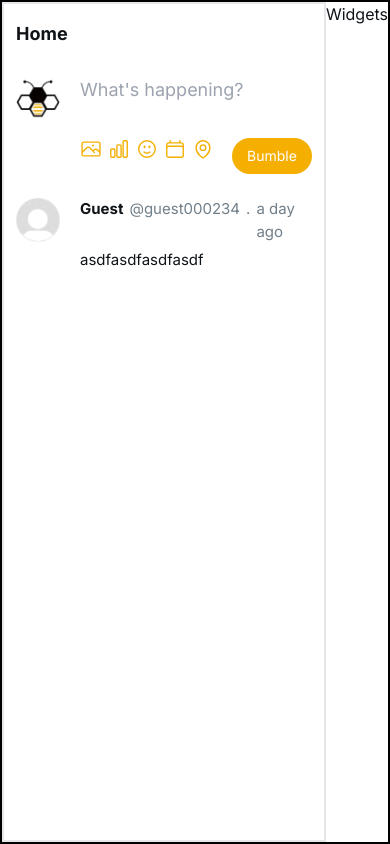
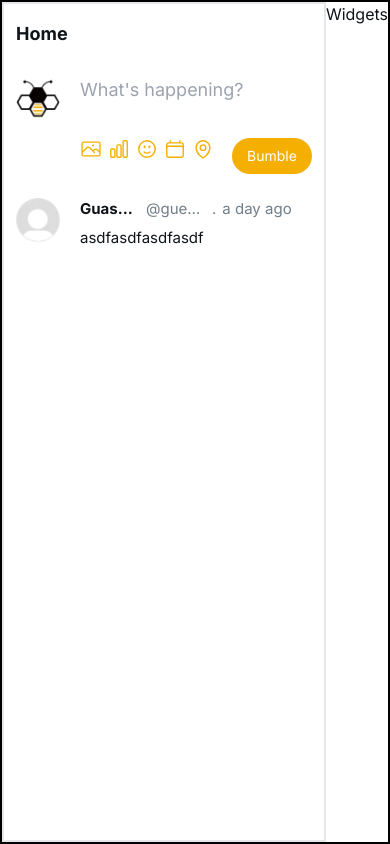
Before and after one commit to blytheb/social-media-app, a Next.js app: page / in a window 390 px wide. Built offline with nearby package versions, Linux system fonts and the light colour scheme.

Commit message:
added responsiveness for post text

```diff
--- a/components/Post.tsx
+++ b/components/Post.tsx
@@ -22,8 +22,17 @@
 
 			<div className="text-[15px] flex flex-col space-y-1.5">
 				<div className="flex space-x-1.5 text-[#707E89]">
-					<span className="font-bold text-[#0F1419]">Guest</span>
-					<span>@guest000234</span>
+					<span
+						className="font-bold text-[#0F1419]
+                     inline-block whitespace-nowrap overflow-hidden text-ellipsis max-w-[60px] min-[400px]:max-w-[100px] min-[500px]:max-w-[140px]
+                     sm:max-w-[160px]">
+						Guasdfasdfasdfasdfest
+					</span>
+					<span
+						className="inline-block whitespace-nowrap overflow-hidden text-ellipsis max-w-[60px] min-[400px]:max-w-[100px] min-[500px]:max-w-[140px]
+                     sm:max-w-[160px]">
+						@guest000234
+					</span>
 					<span>.</span>
 					<span>a day ago</span>
 				</div>
```
